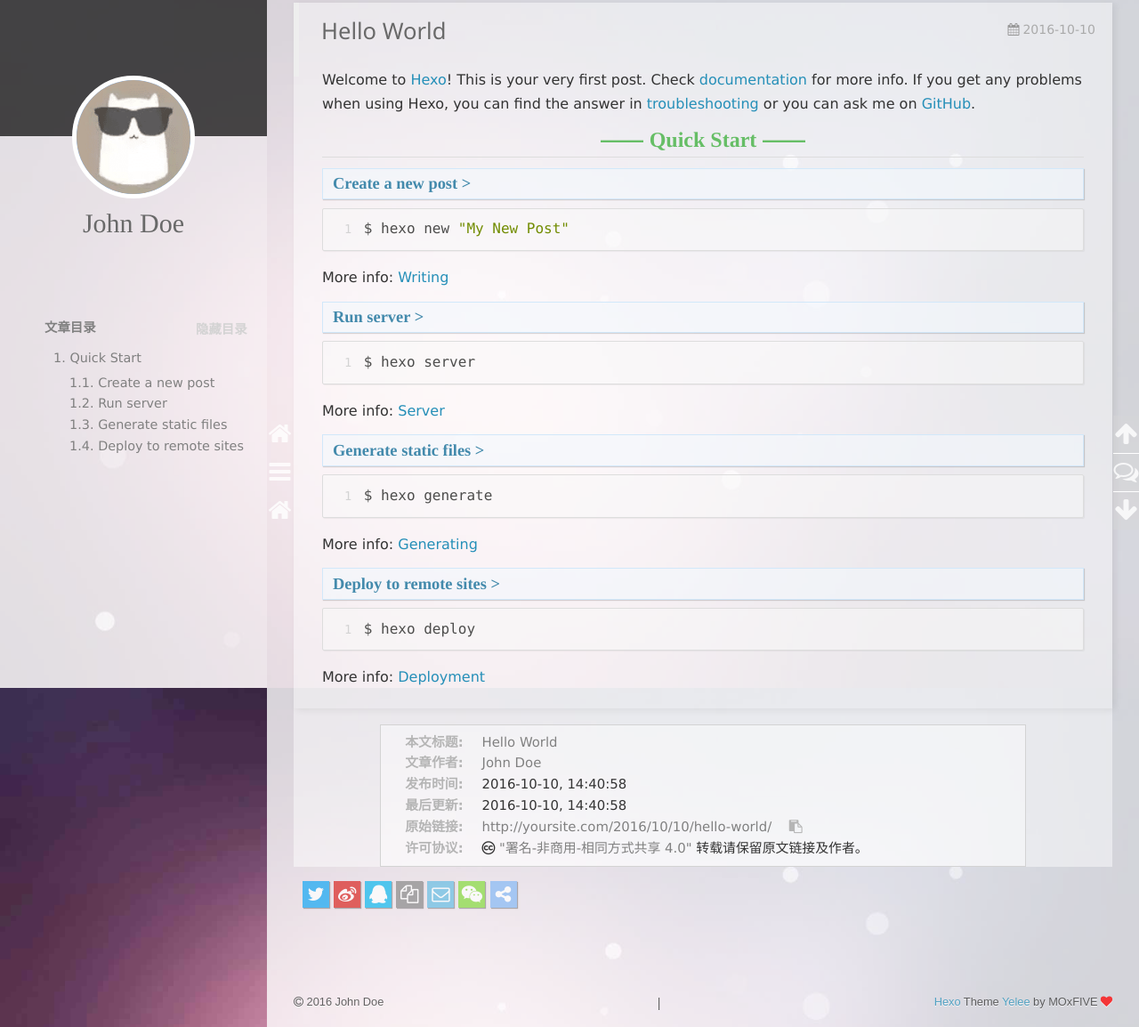
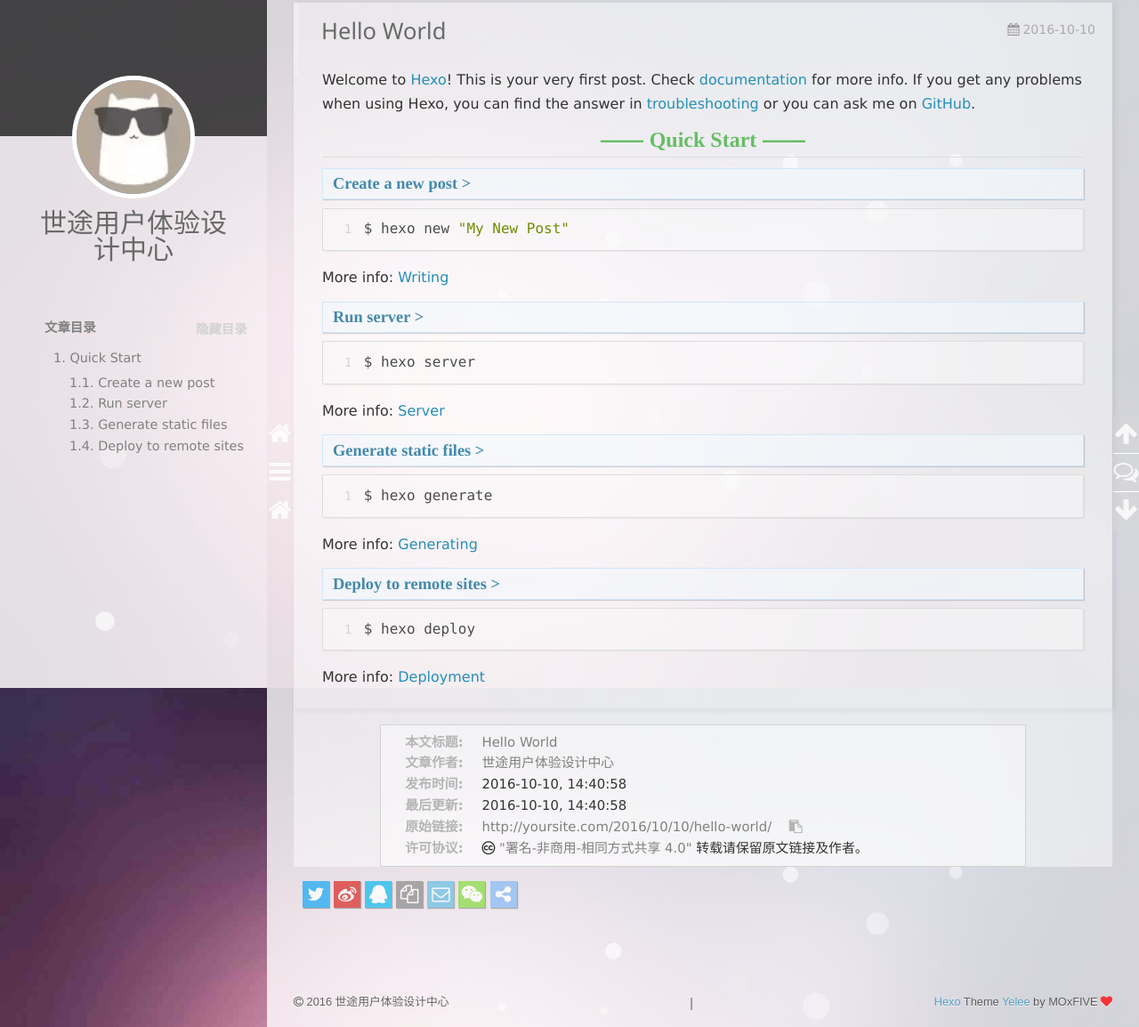
Before and after one commit to stuxc/stuxc.github.io, a plain HTML site: page 2016/10/10/hello-world/index.html in a window 1280 px wide. Shown: the part 27-1181 px from the top of the page at 89% size. Drawn offline with nearby package versions, Linux system fonts and the light colour scheme; some packages are replaced by stand-ins of ours; a script that the page names is missing.

Commit message:
Site updated: 2016-10-10 15:04:25

```diff
--- a/2016/10/10/hello-world/index.html
+++ b/2016/10/10/hello-world/index.html
@@ -11,7 +11,7 @@
 <meta http-equiv="X-UA-Compatible" content="IE=edge, chrome=1" />
 <meta name="viewport" content="width=device-width, initial-scale=1, maximum-scale=1, user-scalable=no">
 <meta name="format-detection" content="telephone=no" />
-<meta name="author" content="John Doe" />
+<meta name="author" content="世途用户体验设计中心" />
 
 
 
@@ -102,7 +102,7 @@ Quick">
             <img src="/img/avatar.png" class="animated zoomIn">
         </a>
         <hgroup>
-          <h1 class="header-author"><a href="/">John Doe</a></h1>
+          <h1 class="header-author"><a href="/">世途用户体验设计中心</a></h1>
         </hgroup>
 
 
@@ -219,7 +219,7 @@ Quick">
       <nav id="mobile-nav">
       <div class="overlay">
           <div class="slider-trigger"></div>
-          <h1 class="header-author js-mobile-header hide"><a href="/" title="回到主页">John Doe</a></h1>
+          <h1 class="header-author js-mobile-header hide"><a href="/" title="回到主页">世途用户体验设计中心</a></h1>
       </div>
     <div class="intrude-less">
         <header id="header" class="inner">
@@ -227,7 +227,7 @@ Quick">
                 <img src="/img/avatar.png" class="animated zoomIn">
             </a>
             <hgroup>
-              <h1 class="header-author"><a href="/" title="回到主页">John Doe</a></h1>
+              <h1 class="header-author"><a href="/" title="回到主页">世途用户体验设计中心</a></h1>
             </hgroup>
 
             <nav class="header-menu">
@@ -313,12 +313,12 @@ Quick">
 
     <div class="copyright">
         <p><span>本文标题:</span><a href="/2016/10/10/hello-world/">Hello World</a></p>
-        <p><span>文章作者:</span><a href="/" title="回到主页">John Doe</a></p>
+        <p><span>文章作者:</span><a href="/" title="回到主页">世途用户体验设计中心</a></p>
         <p><span>发布时间:</span>2016-10-10, 14:40:58</p>
         <p><span>最后更新:</span>2016-10-10, 14:40:58</p>
         <p>
             <span>原始链接:</span><a class="post-url" href="/2016/10/10/hello-world/" title="Hello World">http://yoursite.com/2016/10/10/hello-world/</a>
-            <span class="copy-path" data-clipboard-text="原文: http://yoursite.com/2016/10/10/hello-world/　　作者: John Doe" title="点击复制文章链接"><i class="fa fa-clipboard"></i></span>
+            <span class="copy-path" data-clipboard-text="原文: http://yoursite.com/2016/10/10/hello-world/　　作者: 世途用户体验设计中心" title="点击复制文章链接"><i class="fa fa-clipboard"></i></span>
             <script> var clipboard = new Clipboard('.copy-path'); </script>
         </p>
         <p>
@@ -414,7 +414,7 @@ Quick">
         <div id="footer-info">
             <div class="footer-left">
                 <i class="fa fa-copyright"></i>
-                2016 John Doe
+                2016 世途用户体验设计中心
             </div>
             <div class="footer-right">
                 <a href="http://hexo.io/" target="_blank" title="快速、简洁且高效的博客框架">Hexo</a>  Theme <a href="https://github.com/MOxFIVE/hexo-theme-yelee" target="_blank" title="简而不减 Hexo 双栏博客主题  v3.5">Yelee</a> by MOxFIVE <i class="fa fa-heart animated infinite pulse"></i>
```
Also changed, not shown: archives/2016/10/index.html (+5 -5 lines), archives/2016/index.html (+5 -5 lines), archives/index.html (+5 -5 lines), index.html (+5 -5 lines).
